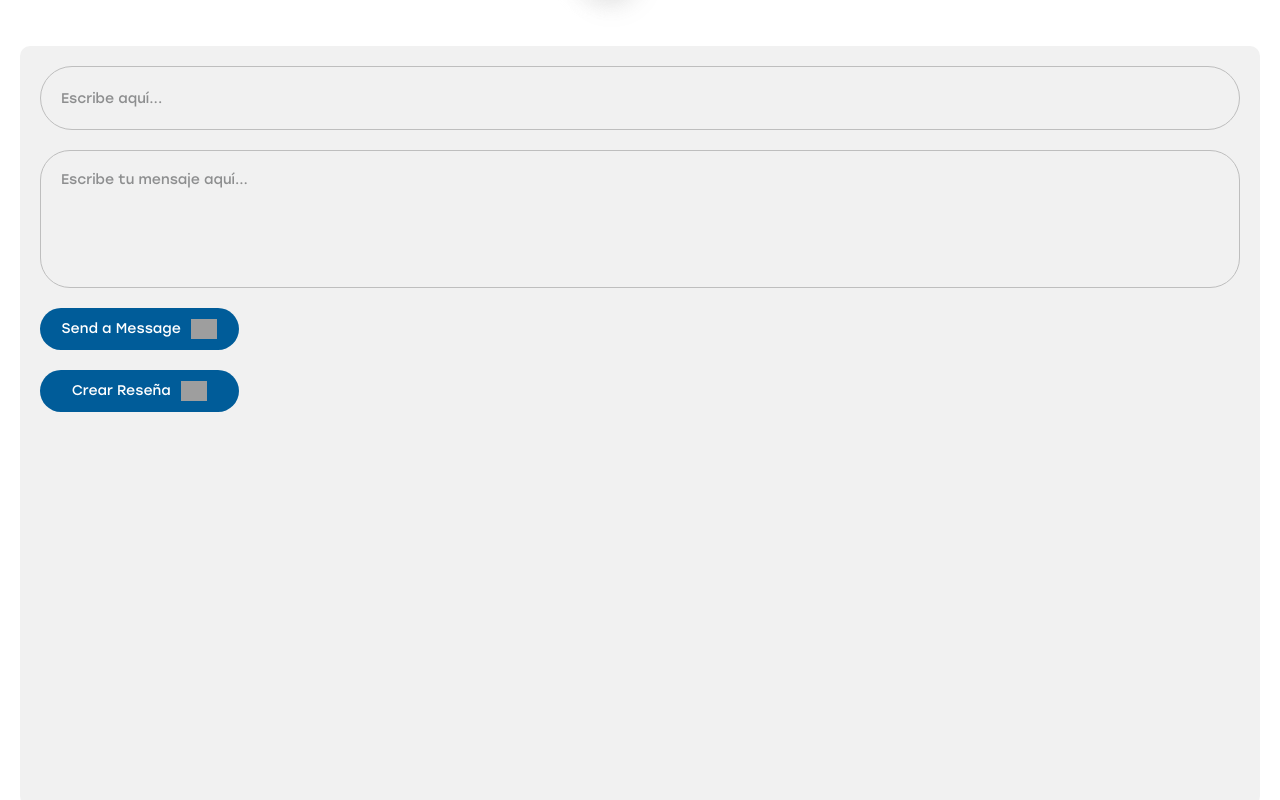
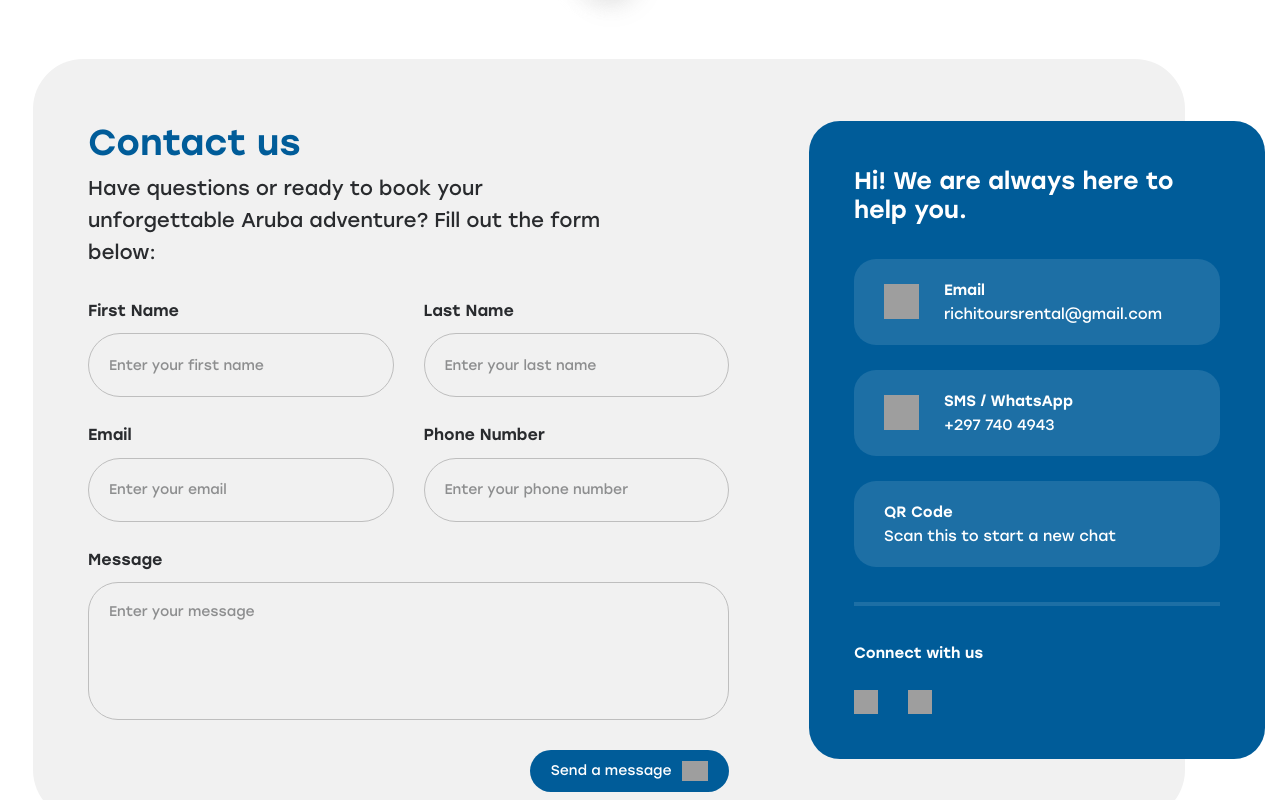
Before and after one commit to Luisrome01/Richi-Front, a Vue app: page / in a window 1280 px wide. Shown: the part 2540-3340 px from the top of the page. Built offline with nearby package versions, Linux system fonts and the light colour scheme; no server answers; grey boxes are pictures that could not be loaded.

Commit message:
feat(views): implementar sección de contacto

```diff
--- a/src/views/Contact.vue
+++ b/src/views/Contact.vue
@@ -1,69 +1,237 @@
 <template>
 	<div class="contact-container">
 		<div class="background-border">
-			<div class="inputs-container">
-				<Input placeholder="Escribe aquí..." />
-				<TextArea placeholder="Escribe tu mensaje aquí..." />
-				<ArrowButton subtitle="Send a Message" :arrowImage="ARROW_DIAGONAL" />
-				<ArrowButton @click="openModal" subtitle="Crear Reseña" :arrowImage="ARROW_DIAGONAL" />
+			<div class="form-container">
+				<div>
+					<div class="section-name">Contact us</div>
+					<div class="description">Have questions or ready to book your unforgettable Aruba adventure? Fill out the form below:</div>
+				</div>
+				<div class="connect-details">
+					<div class="section">
+						<div class="combined">
+							<div class="label">First Name</div>
+							<Input placeholder="Enter your first name" />
+						</div>
+						<div class="combined">
+							<div class="label">Last Name</div>
+							<Input placeholder="Enter your last name" />
+						</div>
+					</div>
+					<div class="section">
+						<div class="combined">
+							<div class="label">Email</div>
+							<Input placeholder="Enter your email" />
+						</div>
+						<div class="combined">
+							<div class="label">Phone Number</div>
+							<Input placeholder="Enter your phone number" />
+						</div>
+					</div>
+					<div class="combined">
+						<div class="label">Message</div>
+						<TextArea placeholder="Enter your message" />
+					</div>
+				</div>
+				<div class="send-button">
+					<ArrowButton subtitle="Send a message" :arrowImage="ARROW_DIAGONAL" />
+				</div>
+			</div>
+			<div class="info-container">
+				<div class="title">Hi! We are always here to help you.</div>
+				<div class="options">
+					<div class="option">
+						<img :src="EMAIL" alt="Email" />
+						<div class="option-details">
+							<div class="name">Email</div>
+							<div class="value">richitoursrental@gmail.com</div>
+						</div>
+					</div>
+					<div class="option">
+						<img :src="MESSAGE" alt="Message" />
+						<div class="option-details">
+							<div class="name">SMS / WhatsApp</div>
+							<div class="value">+297 740 4943</div>
+						</div>
+					</div>
+					<div class="option">
+						<!-- <img :src="" alt="Code" /> -->
+						<div class="option-details">
+							<div class="name">QR Code</div>
+							<div class="value">Scan this to start a new chat</div>
+						</div>
+					</div>
+				</div>
+				<div class="separator"></div>
+				<div class="connect-details">
+					<div class="subtitle">Connect with us</div>
+					<div class="buttons">
+						<img :src="FACEBOOK" alt="Facebook" />
+						<img :src="INSTAGRAM" alt="Instagram" />
+					</div>
+				</div>
 			</div>
 		</div>
-		<Modal v-model="showModal" title="Create review" description="Share your experience with us! Fill out the form below to leave a review of your unforgettable Aruba adventure.">
-			<div class="content">
-				<Input placeholder="Escribe aquí..." />
-			</div>
-		</Modal>
 	</div>
 </template>
 
 <script setup>
-import { ref } from 'vue';
-import { Input, TextArea, ArrowButton, Modal } from '@/components';
-import { ARROW_DIAGONAL } from '@/utils/media';
-
-const showModal = ref(false);
-
-const openModal = () => {
-	showModal.value = true;
-};
+import { Input, TextArea, ArrowButton } from '@/components';
+import { ARROW_DIAGONAL, EMAIL, MESSAGE, FACEBOOK, INSTAGRAM } from '@/utils/media';
 </script>
 
 <style scoped>
 .contact-container {
-	width: 100%;
 	height: 100vh;
-	display: flex;
-	flex-direction: column;
-	justify-content: center;
-	align-items: center;
-	padding: 20px;
+	padding: 33px;
 }
 
 .background-border {
-	width: 100%;
-	height: 100%;
+	position: relative;
+	width: 90vw;
+	height: 761px;
 	background: #f1f1f1;
-	border-radius: 10px;
-	padding: 20px;
+	border-radius: 50px;
 }
 
-.inputs-container {
+.form-container {
 	display: flex;
 	flex-direction: column;
-	gap: 20px;
-	margin-bottom: 30px;
+	width: calc(100% - 456px);
+	padding: 55px;
+	padding-right: 0px;
+	gap: 30px;
 }
 
-.redirect-container {
+.section-name {
+	font-family: 'Stolzl Medium';
+	font-size: 36px;
+	color: #005c99;
+}
+
+.description {
+	width: calc(100% - 110px);
+	font-family: 'Stolzl Regular';
+	font-size: 20px;
+	color: #292b2e;
+}
+
+.section {
+	display: flex;
+	flex-direction: row;
+	align-items: flex-start;
+	width: 100%;
+	gap: 30px;
+}
+
+.combined {
+	display: flex;
+	flex-direction: column;
+	width: 100%;
+	gap: 10px;
+}
+
+.label {
+	font-family: 'Stolzl Medium';
+	font-size: 16px;
+	color: #292b2e;
+}
+
+.send-button {
+	display: flex;
+	justify-content: flex-end;
+}
+
+.info-container {
+	position: absolute;
+	display: flex;
+	flex-direction: column;
+	width: 456px;
+	right: -80px;
+	top: 50%;
+	transform: translateY(-50%);
+	background: #005c99;
+	border-radius: 31px;
+	gap: 35px;
+	padding: 45px;
+}
+
+.title {
+	font-family: 'Stolzl Medium';
+	font-size: 24px;
+	line-height: 29px;
+	color: #ffffff;
+}
+
+.options {
+	display: flex;
+	flex-direction: column;
+	gap: 25px;
+}
+
+.option {
+	display: flex;
+	flex-direction: row;
+	justify-content: flex-start;
+	align-items: center;
+	padding: 25px 30px;
+	gap: 25px;
+	height: 86px;
+	background: rgba(57, 129, 177, 0.51);
+	border-radius: 22px;
+}
+
+.option img {
+	width: 35px;
+	height: 35px;
+}
+
+.option-details {
+	display: flex;
+	flex-direction: column;
+}
+
+.name {
+	font-family: 'Stolzl Medium';
+	font-size: 15px;
+	color: #ffffff;
+}
+
+.value {
+	font-family: 'Stolzl Regular';
+	font-size: 15px;
+	color: #ffffff;
+}
+
+.separator {
+	width: 100%;
+	border: 2px solid rgba(57, 129, 177, 0.51);
+}
+
+.connect-details {
+	display: flex;
+	flex-direction: column;
+	width: 100%;
+	gap: 25px;
+}
+
+.subtitle {
+	font-family: 'Stolzl Medium';
+	font-size: 15px;
+	color: #ffffff;
+}
+
+.buttons {
+	display: flex;
+	flex-direction: row;
+	gap: 30px;
+}
+
+.buttons img {
 	display: flex;
 	justify-content: center;
 	align-items: center;
-	margin-top: 20px;
-}
-
-.redirect img {
-	width: 20px;
-	height: 20px;
+	width: 24px;
+	height: 24px;
 }
 
 .content {
```
